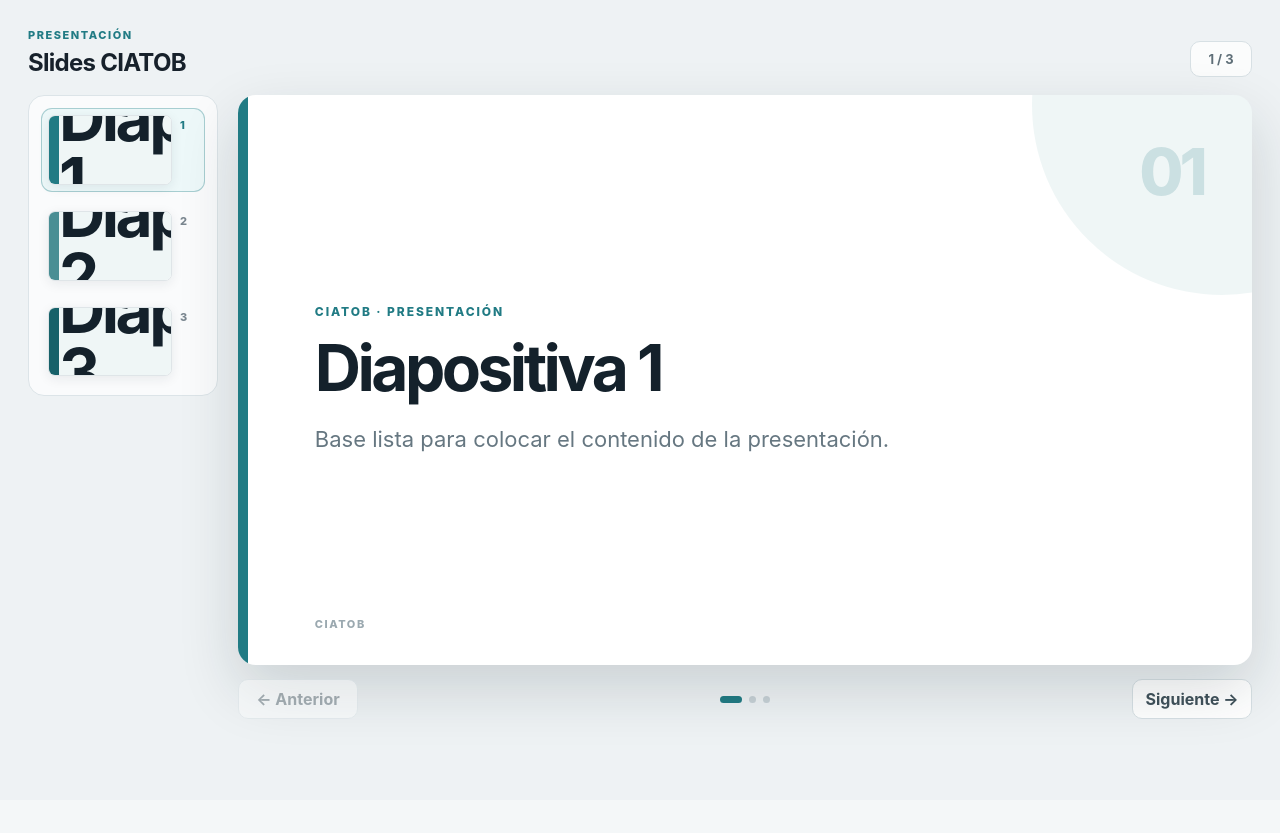
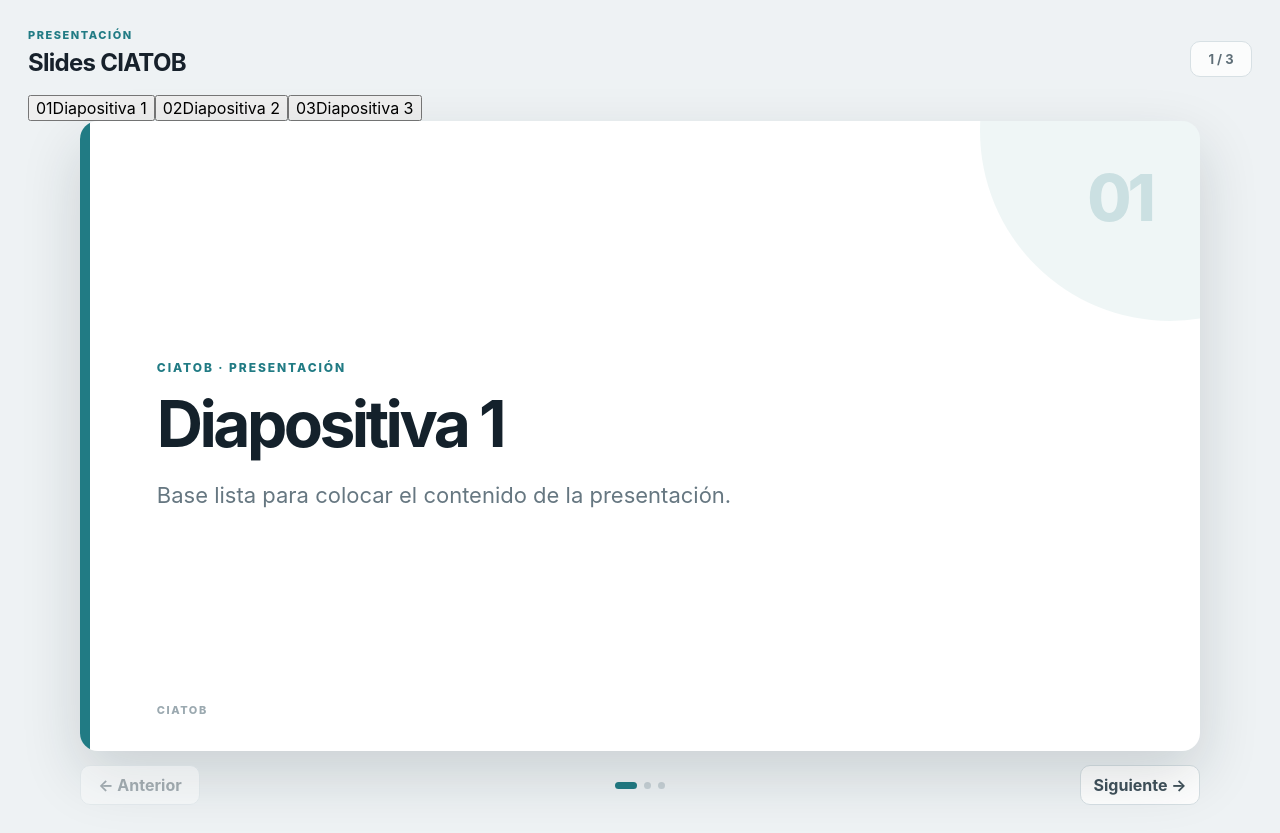
Before and after one commit to joseston/modal_scx, a React (Vite) app: page / in a window 1280 px wide. Before the commit the page ends 800 px from the top, so only its background shows below. Built offline with nearby package versions, Linux system fonts and the light colour scheme.

Commit message:
Expand presentation canvas and improve slide selector

```diff
--- a/src/presentation/PresentationDeck.tsx
+++ b/src/presentation/PresentationDeck.tsx
@@ -4,11 +4,15 @@ import { Slide02 } from './slides/Slide02';
 import { Slide03 } from './slides/Slide03';
 import './presentation.css';
 
-const slides = [Slide01, Slide02, Slide03];
+const slides = [
+  { Component: Slide01, label: 'Diapositiva 1', number: '01' },
+  { Component: Slide02, label: 'Diapositiva 2', number: '02' },
+  { Component: Slide03, label: 'Diapositiva 3', number: '03' }
+];
 
 export function PresentationDeck() {
   const [activeSlide, setActiveSlide] = useState(0);
-  const ActiveSlide = slides[activeSlide];
+  const ActiveSlide = slides[activeSlide].Component;
 
   function previousSlide() {
     setActiveSlide(current => Math.max(0, current - 1));
@@ -30,23 +34,25 @@ export function PresentationDeck() {
         </div>
       </header>
 
-      <div className="ppt-layout">
-        <aside className="ppt-thumbnails" aria-label="Lista de diapositivas">
-          {slides.map((Slide, index) => (
+      <nav className="ppt-slide-strip" aria-label="Seleccionar diapositiva">
+        {slides.map((slide, index) => (
           <button
-              key={index}
+            key={slide.number}
             type="button"
-              className={`ppt-thumbnail${activeSlide === index ? ' active' : ''}`}
+            className={`ppt-slide-tab${activeSlide === index ? ' active' : ''}`}
             onClick={() => setActiveSlide(index)}
-              aria-label={`Abrir diapositiva ${index + 1}`}
+            aria-current={activeSlide === index ? 'page' : undefined}
           >
-              <div className="ppt-thumbnail-canvas">
-                <Slide />
-              </div>
-              <span>{index + 1}</span>
+            <span className="ppt-slide-tab-number">{slide.number}</span>
+            <span className="ppt-slide-tab-preview" aria-hidden="true">
+              <span className="ppt-slide-tab-accent" />
+              <span className="ppt-slide-tab-line wide" />
+              <span className="ppt-slide-tab-line" />
+            </span>
+            <span className="ppt-slide-tab-label">{slide.label}</span>
           </button>
         ))}
-        </aside>
+      </nav>
 
       <main className="ppt-stage-shell">
         <div className="ppt-stage">
@@ -67,7 +73,6 @@ export function PresentationDeck() {
           </button>
         </div>
       </main>
-      </div>
     </section>
   );
 }
```
Lines whose indentation alone changed are shown as unchanged.
